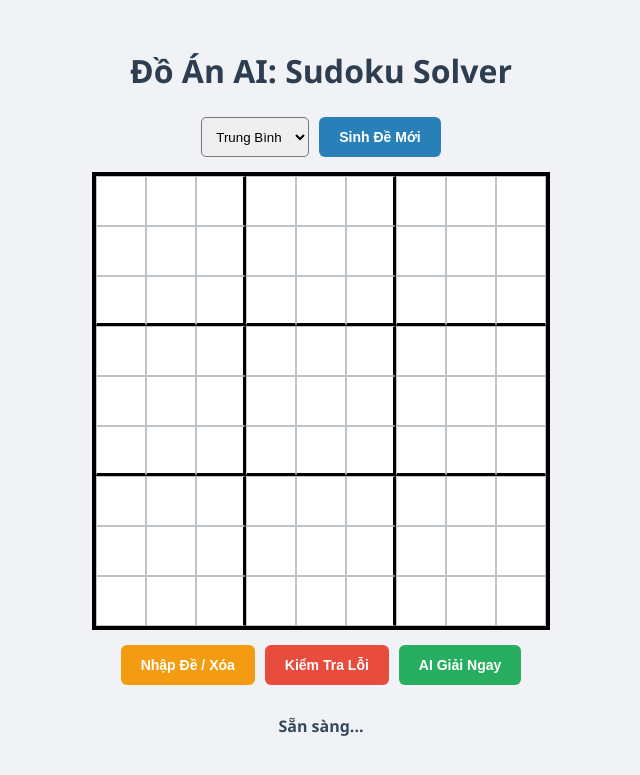
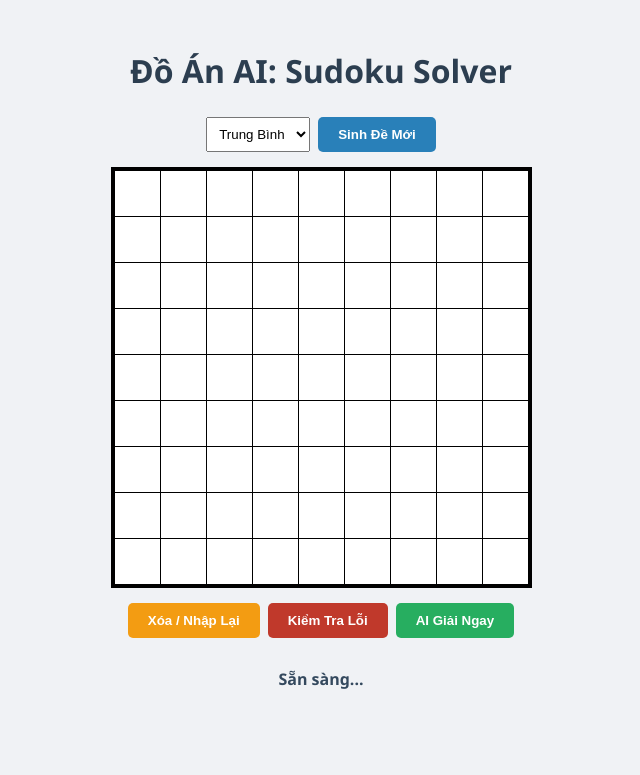
Before and after one commit to phucdzbodoithe/sudoku-ai-solver, a Flask app: page / in a window 1280 px wide. Shown: the top 775 px of the page, without its empty margins (319-959 px from the left). Run offline with Flask 3, Linux system fonts and the light colour scheme.

Commit message:
Update index.html

```diff
--- a/api/templates/index.html
+++ b/api/templates/index.html
@@ -2,61 +2,45 @@
 <html lang="vi">
 <head>
     <meta charset="UTF-8">
-    <title>Sudoku AI Solver</title>
+    <title>Sudoku Group Project</title>
     <style>
         body { font-family: 'Segoe UI', sans-serif; display: flex; flex-direction: column; align-items: center; background: #f0f2f5; padding: 20px; }
         h1 { color: #2c3e50; margin-bottom: 10px; }
 
-        /* --- CSS LƯỚI SUDOKU --- */
+        /* CSS LƯỚI SUDOKU (Đã có viền đen chuẩn) */
         .grid {
             display: grid;
-            /* Quy định cứng kích thước 9 cột, mỗi cột 50px */
-            grid-template-columns: repeat(9, 50px);
-            grid-template-rows: repeat(9, 50px);
-            border: 4px solid #000; /* Viền bao ngoài cùng màu đen đậm */
-            background: white;
+            grid-template-columns: repeat(9, 45px);
+            grid-template-rows: repeat(9, 45px);
+            border: 4px solid #000; /* Viền ngoài đen đậm */
+            background: #000; /* Nền đen để tạo khe hở */
+            gap: 1px; /* Khe hở 1px tạo thành đường kẻ */
         }
 
         .grid input {
             width: 100%; height: 100%;
-            text-align: center; font-size: 22px;
-            outline: none; padding: 0; color: #2c3e50;
-
-            /* QUAN TRỌNG: Giúp viền không làm vỡ kích thước ô */
-            box-sizing: border-box;
-            border: 1px solid #bdc3c7; /* Viền mờ mặc định */
+            text-align: center; font-size: 20px; font-weight: 500;
+            border: none; outline: none; padding: 0; color: #2c3e50;
+            background-color: #fff;
         }
 
-        /* --- KẺ VIỀN ĐEN ĐẬM CHIA KHỐI 3x3 --- */
+        /* Kẻ khối 3x3 bằng margin (Cách này ổn định nhất) */
+        .grid input:nth-child(3n) { margin-right: 3px; }
+        .grid input:nth-child(9n) { margin-right: 0; }
 
-        /* 1. Kẻ vạch DỌC màu đen ở cột 3, 6 */
-        /* Cứ mỗi 3 ô thì kẻ viền phải đậm */
-        .grid input:nth-child(3n) {
-            border-right: 3px solid #000;
-        }
-        /* Nhưng riêng cột cuối cùng (cột 9) thì trả lại viền mờ (để không bị trùng với viền khung) */
-        .grid input:nth-child(9n) {
-            border-right: 1px solid #bdc3c7;
-        }
+        .grid input:nth-child(n+19):nth-child(-n+27),
+        .grid input:nth-child(n+46):nth-child(-n+54) { margin-bottom: 3px; }
 
-        /* 2. Kẻ vạch NGANG màu đen ở hàng 3, 6 */
-        /* Các ô từ 19-27 (Hàng 3) và 46-54 (Hàng 6) sẽ có viền dưới đậm */
-        .grid input:nth-child(n+19):nth-child(-n+27),
-        .grid input:nth-child(n+46):nth-child(-n+54) {
-            border-bottom: 3px solid #000;
-        }
+        /* MÀU SẮC */
+        .readonly { background: #ecf0f1 !important; font-weight: bold; color: #2c3e50; }
+        .solved { color: #27ae60 !important; font-weight: bold; }
+        .wrong { background-color: #e74c3c !important; color: white !important; } /* Sai là đỏ rực */
 
-        /* --- MÀU SẮC TRẠNG THÁI --- */
-        .readonly { background: #ecf0f1; font-weight: bold; color: #2c3e50; }
-        .solved { color: #27ae60 !important; font-weight: bold; } /* Màu xanh: AI giải */
-        .wrong { background-color: #ffcccc !important; color: red !important; font-weight: bold; } /* Màu đỏ: Lỗi */
-
-        /* Nút bấm */
-        .controls, .buttons { margin: 15px 0; display: flex; gap: 10px; }
-        button { padding: 12px 20px; cursor: pointer; border-radius: 6px; border: none; color: white; font-weight: 600; font-size: 14px; }
+        .controls, .buttons { margin: 15px 0; display: flex; gap: 8px; flex-wrap: wrap; justify-content: center; }
+        button { padding: 10px 20px; cursor: pointer; border-radius: 5px; border: none; color: white; font-weight: bold; }
         .btn-gen { background: #2980b9; }
         .btn-solve { background: #27ae60; }
-        .btn-check { background: #e74c3c; }
+        .btn-check { background: #c0392b; } /* Nút check màu đỏ đô */
         .btn-clear { background: #f39c12; }
 
         .status { margin-top: 15px; font-weight: bold; color: #34495e; min-height: 20px; }
@@ -66,7 +50,7 @@
     <h1>Đồ Án AI: Sudoku Solver</h1>
 
     <div class="controls">
-        <select id="level" style="padding: 10px; border-radius: 5px;">
+        <select id="level" style="padding: 8px;">
             <option value="easy">Dễ</option>
             <option value="medium" selected>Trung Bình</option>
             <option value="hard">Khó</option>
@@ -78,8 +62,8 @@
     <div class="grid" id="grid"></div>
 
     <div class="buttons">
-        <button class="btn-clear" onclick="clearBoard()">Nhập Đề / Xóa</button>
-        <button class="btn-check" onclick="checkError()">Kiểm Tra Lỗi</button>
+        <button class="btn-clear" onclick="clearBoard()">Xóa / Nhập Lại</button>
+        <button class="btn-check" onclick="checkAnswer()">Kiểm Tra Lỗi</button>
         <button class="btn-solve" onclick="solve()">AI Giải Ngay</button>
     </div>
 
@@ -89,8 +73,9 @@
         const grid = document.getElementById('grid');
         const status = document.getElementById('status');
         const inputs = [];
+        let solution = []; // Biến này lưu "Matrix KQ" như bạn Long yêu cầu
 
-        // 1. Tạo bàn cờ 81 ô
+        // 1. Tạo bàn cờ
         for(let i=0; i<81; i++) {
             let inp = document.createElement('input');
             inp.type = "text"; inp.maxLength = 1;
@@ -102,15 +87,19 @@
             inputs.push(inp);
         }
 
-        // 2. Hàm sinh đề
+        // 2. Sinh đề và Lưu đáp án
         async function gen() {
             clearBoard();
-            status.innerText = "Đang tải đề...";
+            status.innerText = "Đang sinh đề...";
             const level = document.getElementById('level').value;
             try {
                 let res = await fetch(`/generate?level=${level}`);
                 let data = await res.json();
 
+                // LƯU MATRIX KẾT QUẢ VÀO BIẾN (Theo đúng yêu cầu ảnh 3800.jpg)
+                solution = data.solution.flat();
+
+                // Hiển thị đề bài
                 let board = data.board.flat();
                 board.forEach((val, i) => {
                     if(val !== 0) {
@@ -123,60 +112,40 @@
             } catch (e) { status.innerText = "Lỗi kết nối!"; }
         }
 
-        // 3. Hàm Check Lỗi Thông Minh (Check trùng)
-        function checkError() {
-            let errorCount = 0;
-            inputs.forEach(inp => inp.classList.remove('wrong'));
+        // 3. HÀM CHECK (Theo đúng yêu cầu ảnh 3802.jpg)
+        // "Chỉ cần đối chiếu vs matrix kq đã sao lưu... Chứ kh cần kq 9 ô quanh"
+        function checkAnswer() {
+            if (solution.length === 0) return alert("Chưa có đề bài!");
 
-            const getVal = (idx) => inputs[idx].value === "" ? 0 : parseInt(inputs[idx].value);
-
-            for (let i = 0; i < 81; i++) {
-                let currentVal = getVal(i);
-                if (currentVal === 0) continue;
-
-                let r = Math.floor(i / 9);
-                let c = i % 9;
-                let isDuplicate = false;
-
-                // Check Hàng
-                for (let k = 0; k < 9; k++) {
-                    let idx = r * 9 + k;
-                    if (idx !== i && getVal(idx) === currentVal) isDuplicate = true;
-                }
-                // Check Cột
-                for (let k = 0; k < 9; k++) {
-                    let idx = k * 9 + c;
-                    if (idx !== i && getVal(idx) === currentVal) isDuplicate = true;
-                }
-                // Check Khối 3x3
-                let startR = Math.floor(r / 3) * 3;
-                let startC = Math.floor(c / 3) * 3;
-                for (let rr = startR; rr < startR + 3; rr++) {
-                    for (let cc = startC; cc < startC + 3; cc++) {
-                        let idx = rr * 9 + cc;
-                        if (idx !== i && getVal(idx) === currentVal) isDuplicate = true;
+            let errCount = 0;
+            inputs.forEach((inp, i) => {
+                // Chỉ check ô người dùng nhập
+                if(!inp.readOnly && inp.value !== "") {
+                    // SO SÁNH THẲNG VỚI ĐÁP ÁN
+                    if(parseInt(inp.value) !== solution[i]) {
+                        inp.classList.add('wrong');
+                        errCount++;
                     }
                 }
+            });
 
-                if (isDuplicate) {
-                    inputs[i].classList.add('wrong');
-                    errorCount++;
-                }
-            }
-
-            if (errorCount > 0) {
-                status.innerText = `Phát hiện ${errorCount} ô bị trùng (Màu đỏ)!`;
+            if (errCount > 0) {
+                status.innerText = `Bạn sai ${errCount} ô so với đáp án gốc!`;
             } else {
-                status.innerText = "Hợp lệ! Chưa phát hiện lỗi sai luật.";
+                status.innerText = "Tuyệt vời! Các số bạn điền đều chính xác.";
             }
         }
 
+        // 4. AI Giải (Fix lỗi: Bỏ qua ô người dùng nhập sai để luôn giải ra)
         async function solve() {
             let board = [], row = [];
             inputs.forEach((inp, i) => {
-                row.push(inp.value ? parseInt(inp.value) : 0);
+                // Nếu là ô nhập tay -> Coi như bằng 0 để AI tự tính lại
+                let val = inp.readOnly ? parseInt(inp.value) : 0;
+                row.push(val);
                 if((i+1)%9===0) { board.push(row); row=[]; }
             });
+
             status.innerText = "AI đang suy nghĩ...";
             try {
                 let res = await fetch('/solve', {
@@ -184,12 +153,12 @@
                     body: JSON.stringify({board})
                 });
                 let data = await res.json();
+
                 if(data.status === 'success') {
                     data.board.flat().forEach((val, i) => {
-                        if(!inputs[i].value) {
-                            inputs[i].value = val;
-                            inputs[i].classList.add('solved');
-                        }
+                        inputs[i].value = val;
+                        inputs[i].classList.remove('wrong');
+                        if(!inputs[i].readOnly) inputs[i].classList.add('solved');
                     });
                     status.innerText = "AI đã giải xong!";
                 } else { status.innerText = "Không tìm thấy lời giải!"; }
@@ -200,6 +169,7 @@
             inputs.forEach(inp => {
                 inp.value = ''; inp.readOnly = false; inp.className = '';
             });
+            solution = [];
             status.innerText = "Sẵn sàng...";
         }
     </script>
```
